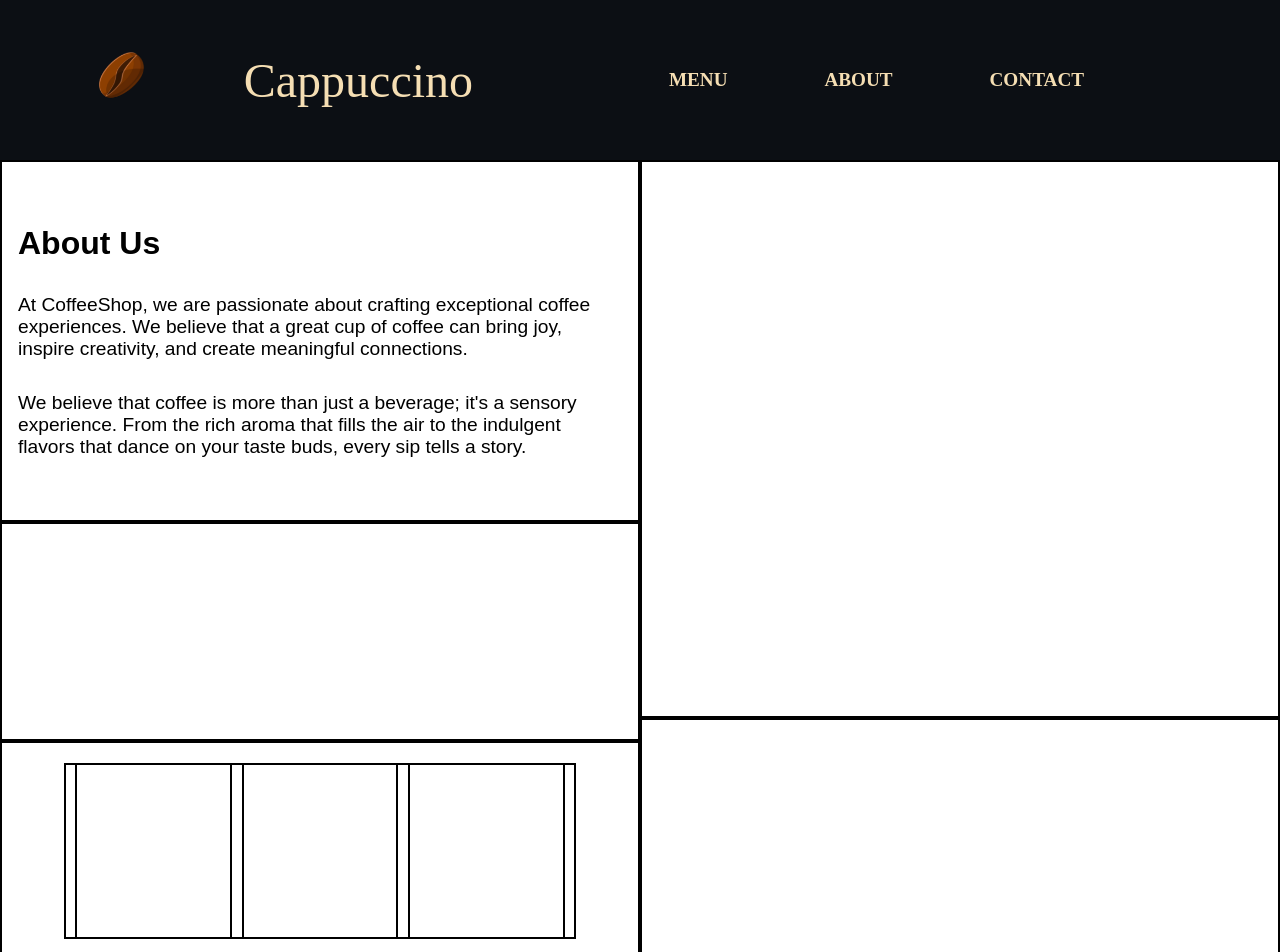
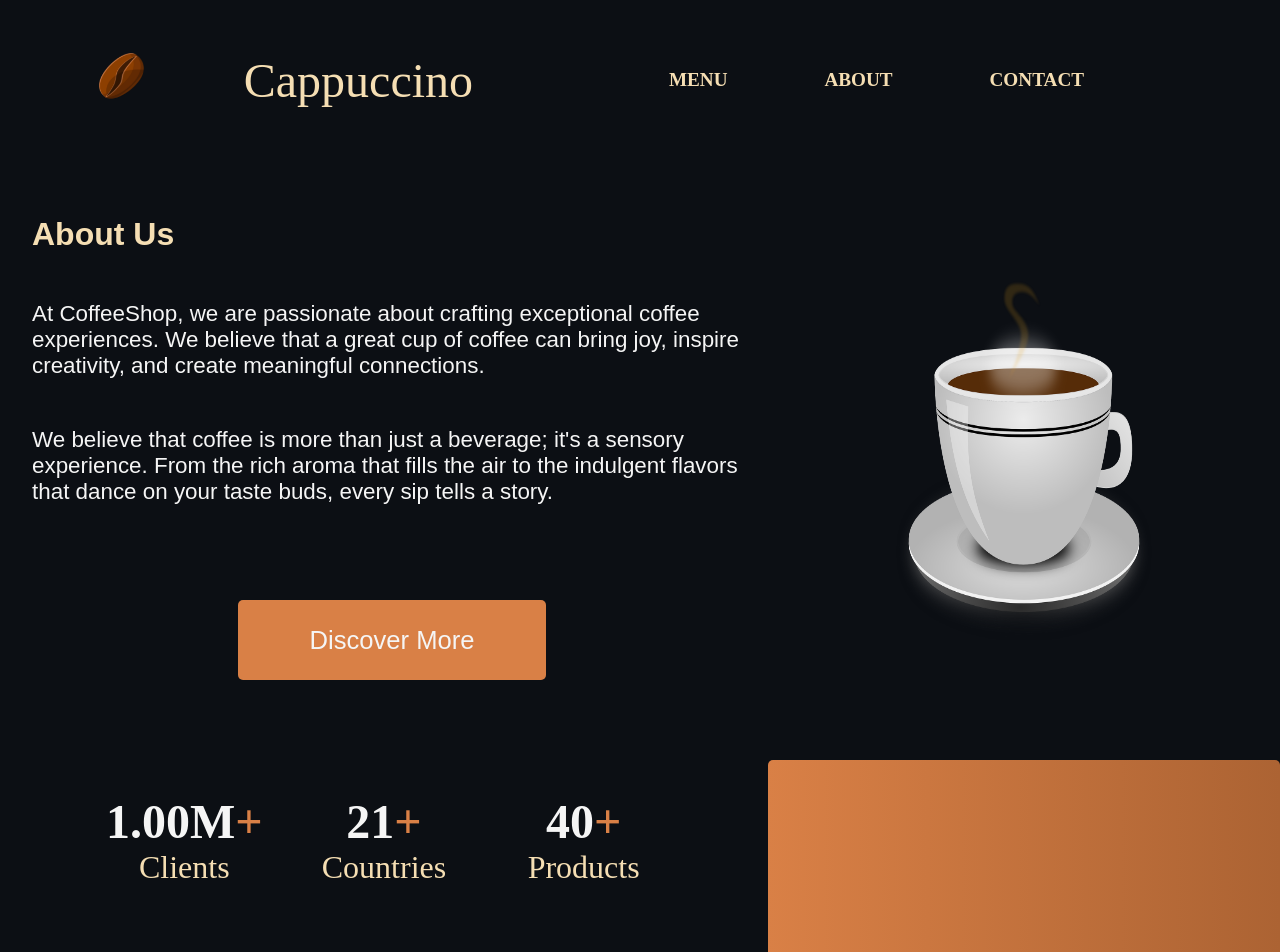
Before and after one commit to BernardooDev/CoffeeShop, a React (Vite) app: page /about in a window 1280 px wide. Shown: the top 952 px of the page. Built offline with nearby package versions, Linux system fonts and the light colour scheme; a web font is replaced by a local one.

Commit message:
Feat: create the about page, and already stylized with styled components

```diff
--- a/src/components/AboutPage/AboutPage.jsx
+++ b/src/components/AboutPage/AboutPage.jsx
@@ -8,8 +8,11 @@ import {
   LeftSection,
   MainTitleLeft,
   RightSection,
+  SeeMoreButton,
   SingleDataAboutLeft,
 } from "./Style";
+
+import Bottle from "../../assets/Bottle.png"
 
 function AboutPage() {
   return (
@@ -29,18 +32,27 @@ function AboutPage() {
           </p>
         </MainTitleLeft>
         <BellowTitleLeft>
-
+          <SeeMoreButton>Discover More</SeeMoreButton>
         </BellowTitleLeft>
         <InfosAboutLeft>
             <DataAboutLeft>
-            <SingleDataAboutLeft></SingleDataAboutLeft>
-            <SingleDataAboutLeft></SingleDataAboutLeft>
-            <SingleDataAboutLeft></SingleDataAboutLeft>
+            <SingleDataAboutLeft>
+              <h1>1.00M<span>+</span></h1>
+              <p>Clients</p>
+              </SingleDataAboutLeft>
+            <SingleDataAboutLeft>
+              <h1>21<span>+</span></h1>
+              <p>Countries</p>
+            </SingleDataAboutLeft>
+            <SingleDataAboutLeft>
+              <h1>40<span>+</span></h1>
+              <p>Products</p>
+            </SingleDataAboutLeft>
             </DataAboutLeft>
         </InfosAboutLeft>
       </LeftSection>
       <RightSection>
-        <ImageRight />
+        <ImageRight><img src={Bottle}/></ImageRight>
         <DetailsImageRight></DetailsImageRight>
       </RightSection>
     </AboutSection>
--- a/src/components/AboutPage/Style.js
+++ b/src/components/AboutPage/Style.js
@@ -6,13 +6,13 @@ export const AboutSection = styled.section`
     display: flex;
     justify-content: center;
     align-items: center;
+    background-color: #0C0F14;
 `
 
 export const LeftSection = styled.aside`
-    width: 50%;
+    width: 60%;
     height: 100%;
     display: flex;
-    border: 2px solid;
     justify-content: center;
     align-items: center;
     flex-direction: column;
@@ -21,33 +21,47 @@ export const LeftSection = styled.aside`
 export const MainTitleLeft = styled.div`
     width: 100%;
     height: 50%;
-    border: 2px solid;
     display: flex;
     align-items: left;
     justify-content: center;
     flex-direction: column;
     font-family: Arial, Helvetica, sans-serif;
+    margin-left: 1rem;
 
     h1 {
-        margin: 1rem;
+        margin: 1.5rem;
         font-size: 2.0rem;
+        color: wheat;
     }
 
     p {
-        margin: 1rem;
-        font-size: 1.2rem;
+        margin: 1.5rem;
+        font-size: 1.4rem;
+        color: whitesmoke;
     }
 `
 
 export const BellowTitleLeft = styled.div`
     width: 100%;
-    height: 30%;
-    border: 2px solid;
+    height: 20%;
+    display: flex;
+    justify-content: center;
+    align-items: center;
+`
+
+export const SeeMoreButton = styled.button`
+    margin-left: 1rem;
+    width: 40%;
+    height: 50%;
+    border: none;
+    border-radius: 5px;
+    font-size: 1.6rem;
+    background-color: #D98046;
+    color: whitesmoke;
 `
 export const InfosAboutLeft = styled.div`
     width: 100%;
     height: 30%;
-    border: 2px solid;
     display: flex;
     justify-content: center;
     align-items: center;
@@ -56,7 +70,6 @@ export const InfosAboutLeft = styled.div`
 export const DataAboutLeft = styled.div`
     width: 80%;
     height: 80%;
-    border: 2px solid;
     display: flex;
     justify-content: space-evenly;
     align-items: center;
@@ -65,13 +78,29 @@ export const DataAboutLeft = styled.div`
 export const SingleDataAboutLeft = styled.div`
     height: 100%;
     width: 30%;
-    border: 2px solid;
+    flex-direction: column;
+    display: flex;
+    justify-content: center;
+    align-items: center;
+
+    h1 {
+        font-size: 3rem;
+        color: whitesmoke;
+    }
+
+    span {
+        color: #D98046;
+    }
+
+    p {
+        font-size: 2rem;
+        color: wheat;
+    }
 `
 
 export const RightSection = styled.div`
-    width: 50%;
+    width: 40%;
     height: 100%;
-    border: 2px solid;
     display: flex;
     justify-content: center;
     align-items: center;
@@ -80,12 +109,21 @@ export const RightSection = styled.div`
 
 export const ImageRight = styled.div`
     width: 100%;
-    height: 70%;
-    border: 2px solid;
+    height: 75%;
+    object-fit: cover;
+    display: flex;
+    justify-content: center;
+    align-items: center;
+
+    img {
+        width: 50%;
+        height: 60%;
+    }
 `
 
 export const DetailsImageRight = styled.div`
     width: 100%;
-    height: 30%;
-    border: 2px solid;
+    height: 25%;
+    border-radius: 5px;
+    background: linear-gradient(90deg, rgba(217,128,70,1) 0%, rgba(172,99,51,1) 100%);
 `
```
Also changed, not shown: src/assets/Bottle.png (added).
